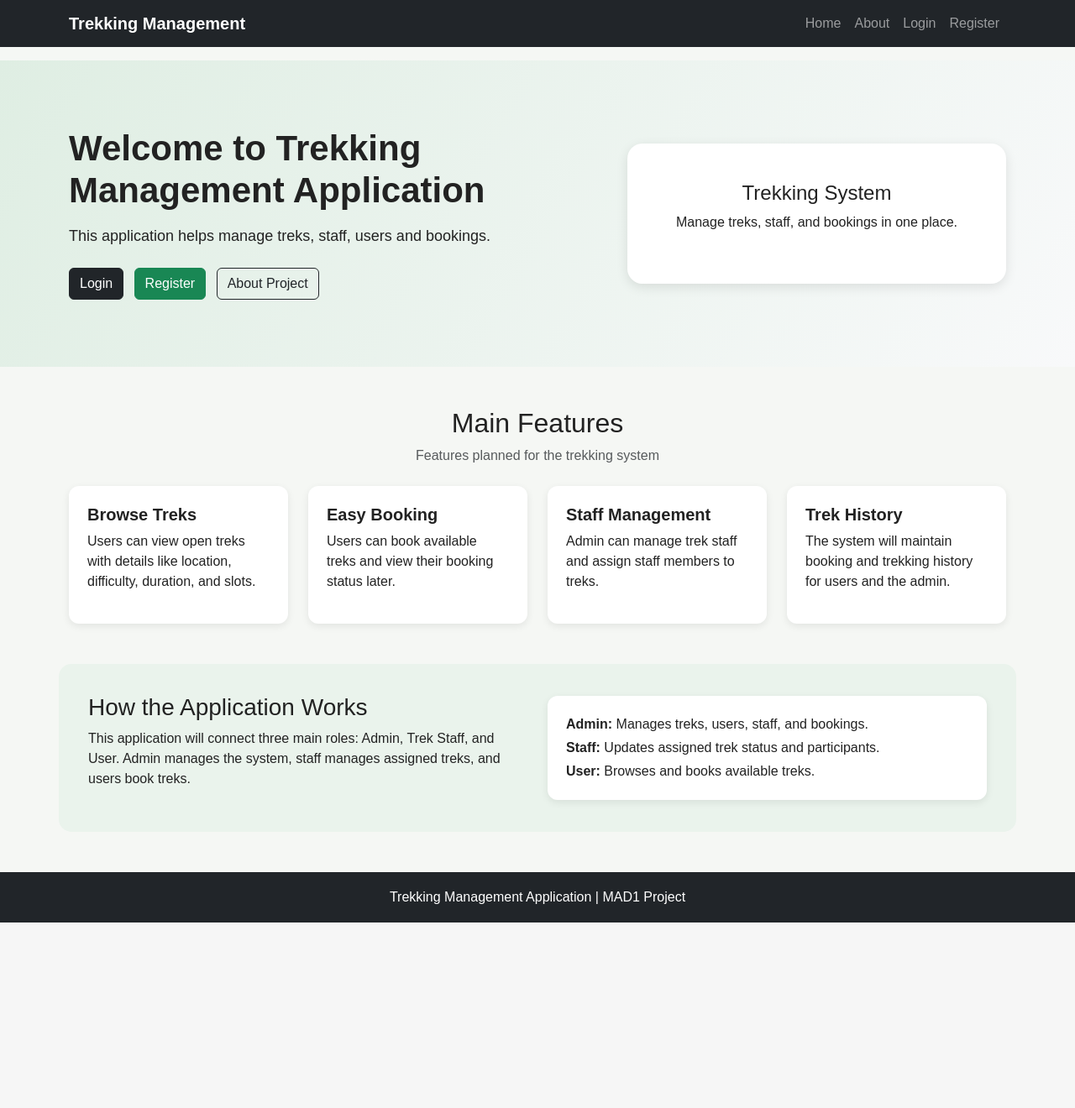
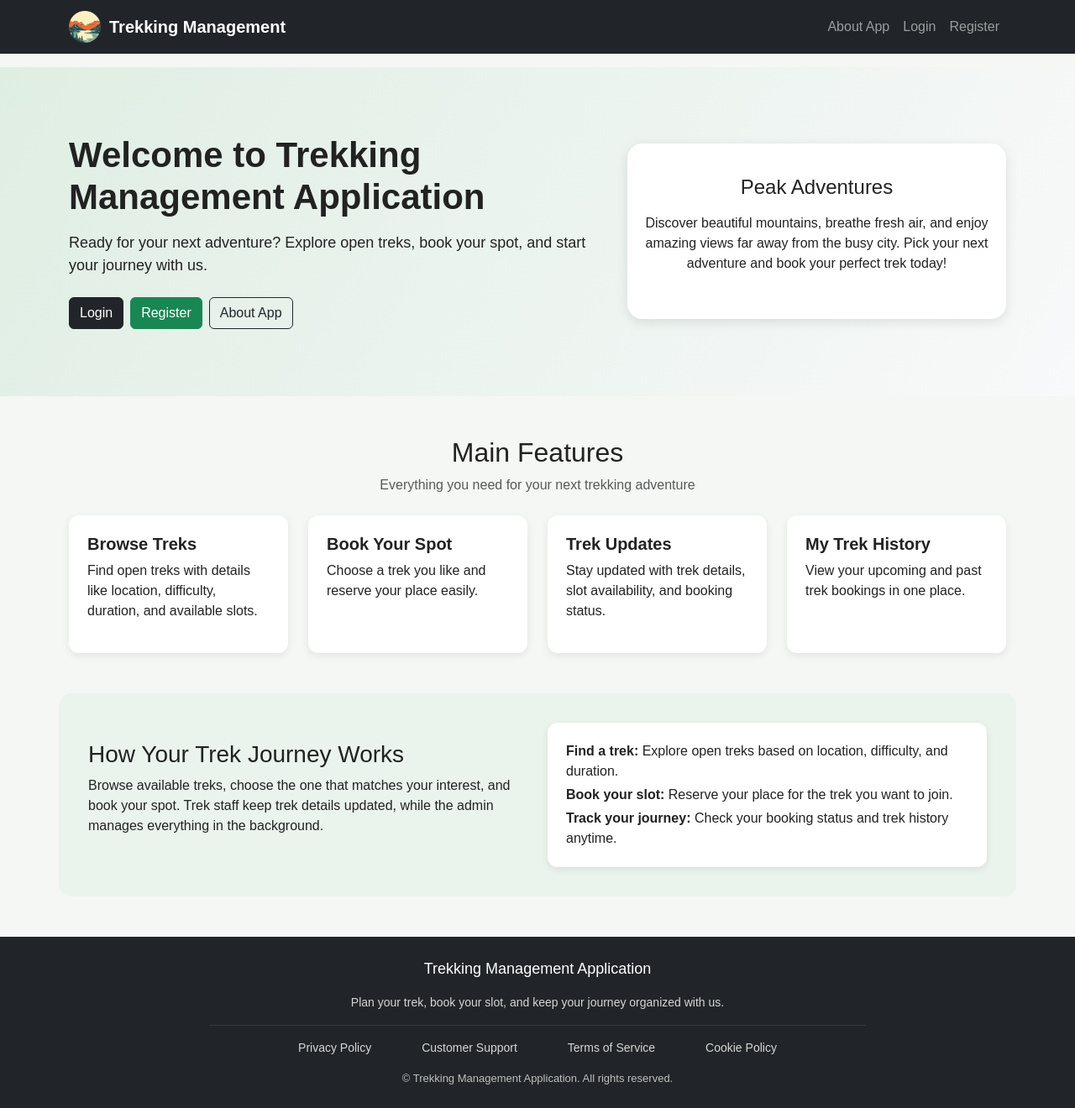
Before and after one commit to richa-chaudharyy/Trekking-Management, a Flask app: page / in a window 1280 px wide. Shown: the whole page at 84% size. Before the commit the page ends 1099 px from the top, so only its background shows below. Run offline with Flask 3, Linux system fonts and the light colour scheme.

Commit message:
Improve public pages UI and added logo

```diff
--- a/static/css/style.css
+++ b/static/css/style.css
@@ -2,6 +2,13 @@ body {
     background-color: #f5f7f4;
     color: #222;
     font-family: Arial, sans-serif;
+}
+
+.navbar-logo {
+    width: 38px;
+    height: 38px;
+    object-fit: contain;
+    margin-right: 10px;
 }
 
 .hero-section {
@@ -22,7 +29,7 @@ body {
 
 .hero-card {
     background-color: white;
-    padding: 45px 25px;
+    padding: 38px 18px;
     border-radius: 18px;
     box-shadow: 0 4px 14px rgba(0, 0, 0, 0.1);
 }
@@ -36,11 +43,18 @@ body {
     border-radius: 12px;
     height: 100%;
     box-shadow: 0 3px 10px rgba(0, 0, 0, 0.08);
+    transition: 0.3s ease;
 }
 
 .feature-card h5,
 .role-card h5 {
     font-weight: 700;
+}
+
+.feature-card:hover,
+.role-card:hover {
+    transform: translateY(-5px);
+    box-shadow: 0 6px 18px rgba(0, 0, 0, 0.11);
 }
 
 .trek-section {
@@ -61,5 +75,38 @@ body {
 .footer-section {
     background-color: #212529;
     color: white;
-    padding: 18px 0;
+    padding: 25px 0;
 }
+
+.footer-title {
+    font-size: 18px;
+}
+
+.footer-small-line {
+    font-size: 14px;
+    color: #d6d6d6;
+}
+
+.footer-line {
+    width: 70%;
+    margin: 0 auto 14px;
+    border: none;
+    border-top: 1px solid #787e83;
+}
+
+.footer-text-links {
+    display: flex;
+    justify-content: center;
+    gap: 60px;
+    flex-wrap: wrap;
+    font-size: 14px;
+}
+
+.footer-text-links span {
+    color: #d6d6d6;
+}
+
+.footer-copy {
+    font-size: 13px;
+    color: #bfbfbf;
+}
--- a/templates/base.html
+++ b/templates/base.html
@@ -3,6 +3,8 @@
 <head>
     <meta charset="UTF-8">
     <title>Trekking Management Application</title>
+    <link rel="icon" href="{{ url_for('static', filename='images/logo.png') }}">
+
     <meta name="viewport" content="width=device-width, initial-scale=1">
 
     <link href="https://cdn.jsdelivr.net/npm/bootstrap@5.3.3/dist/css/bootstrap.min.css" rel="stylesheet">
@@ -13,8 +15,9 @@
 
     <nav class="navbar navbar-expand-lg navbar-dark bg-dark">
         <div class="container">
-            <a class="navbar-brand fw-bold" href="{{ url_for('home') }}">
-                Trekking Management
+            <a class="navbar-brand fw-bold d-flex align-items-center" href="{{ url_for('home') }}">
+                <img src="{{ url_for('static', filename='images/logo.png') }}" alt="Logo" class="navbar-logo">
+                <span>Trekking Management</span>
             </a>
 
             <button class="navbar-toggler" type="button" data-bs-toggle="collapse" data-bs-target="#mainNavbar">
@@ -24,11 +27,7 @@
             <div class="collapse navbar-collapse" id="mainNavbar">
                 <ul class="navbar-nav ms-auto">
                     <li class="nav-item">
-                        <a class="nav-link" href="{{ url_for('home') }}">Home</a>
-                    </li>
-
-                    <li class="nav-item">
-                        <a class="nav-link" href="{{ url_for('about') }}">About</a>
+                        <a class="nav-link" href="{{ url_for('about') }}">About App</a>
                     </li>
 
                     <li class="nav-item">
@@ -50,7 +49,7 @@
                     {% for category, message in messages %}
                         <div class="alert alert-{{ category }} alert-dismissible fade show" role="alert">
                             {{ message }}
-                            <button type="button" class="btn-close" data-bs-dismiss="alert"></button>
+                            <button type="button" class="btn-close" data-bs-dismiss="alert" aria-label="Close"></button>
                         </div>
                     {% endfor %}
                 {% endif %}
@@ -63,7 +62,22 @@
 
     <footer class="footer-section mt-5">
         <div class="container text-center">
-            <p class="mb-0">Trekking Management Application | MAD1 Project</p>
+            <p class="footer-title mb-3">
+                Trekking Management Application
+            </p>
+            <p class="footer-small-line mb-3">
+                Plan your trek, book your slot, and keep your journey organized with us.
+            </p>
+            <hr class="footer-line">
+            <div class="footer-text-links mb-3 mt-3">
+                <span>Privacy Policy</span>
+                <span>Customer Support</span>
+                <span>Terms of Service</span>
+                <span>Cookie Policy</span>
+            </div>
+            <p class="footer-copy mb-0">
+                &copy; Trekking Management Application. All rights reserved.
+            </p>
         </div>
     </footer>
 
--- a/templates/home.html
+++ b/templates/home.html
@@ -9,20 +9,20 @@
                 <h1 class="hero-title">Welcome to Trekking Management Application</h1>
 
                 <p class="hero-text">
-                    This application helps manage treks, staff, users and bookings.
+                    Ready for your next adventure? Explore open treks, book your spot, and start your journey with us.
                 </p>
 
-                <div class="mt-4">
-                    <a href="{{ url_for('login') }}" class="btn btn-dark me-2">Login</a>
-                    <a href="{{ url_for('register') }}" class="btn btn-success me-2">Register</a>
-                    <a href="{{ url_for('about') }}" class="btn btn-outline-dark">About Project</a>
+                <div class="mt-4 d-flex flex-wrap gap-2">
+                    <a href="{{ url_for('login') }}" class="btn btn-dark">Login</a>
+                    <a href="{{ url_for('register') }}" class="btn btn-success">Register</a>
+                    <a href="{{ url_for('about') }}" class="btn btn-outline-dark">About App</a>
                 </div>
             </div>
 
             <div class="col-lg-5 text-center mt-4 mt-lg-0">
                 <div class="hero-card">
-                    <h4>Trekking System</h4>
-                    <p>Manage treks, staff, and bookings in one place.</p>
+                    <h4 class="mb-3">Peak Adventures</h4>
+                    <p>Discover beautiful mountains, breathe fresh air, and enjoy amazing views far away from the busy city. Pick your next adventure and book your perfect trek today!</p>
                 </div>
             </div>
         </div>
@@ -32,35 +32,35 @@
 <section class="container mt-5">
     <div class="text-center mb-4">
         <h2>Main Features</h2>
-        <p class="text-muted">Features planned for the trekking system</p>
+        <p class="text-muted">Everything you need for your next trekking adventure</p>
     </div>
 
     <div class="row g-4">
         <div class="col-md-3">
             <div class="feature-card">
                 <h5>Browse Treks</h5>
-                <p>Users can view open treks with details like location, difficulty, duration, and slots.</p>
+                <p>Find open treks with details like location, difficulty, duration, and available slots.</p>
             </div>
         </div>
 
         <div class="col-md-3">
             <div class="feature-card">
-                <h5>Easy Booking</h5>
-                <p>Users can book available treks and view their booking status later.</p>
+                <h5>Book Your Spot</h5>
+                <p>Choose a trek you like and reserve your place easily.</p>
             </div>
         </div>
 
         <div class="col-md-3">
             <div class="feature-card">
-                <h5>Staff Management</h5>
-                <p>Admin can manage trek staff and assign staff members to treks.</p>
+                <h5>Trek Updates</h5>
+                <p>Stay updated with trek details, slot availability, and booking status.</p>
             </div>
         </div>
 
         <div class="col-md-3">
             <div class="feature-card">
-                <h5>Trek History</h5>
-                <p>The system will maintain booking and trekking history for users and the admin.</p>
+                <h5>My Trek History</h5>
+                <p>View your upcoming and past trek bookings in one place.</p>
             </div>
         </div>
     </div>
@@ -69,18 +69,18 @@
 <section class="container trek-section mt-5">
     <div class="row align-items-center">
         <div class="col-md-6">
-            <h3>How the Application Works</h3>
+            <h3>How Your Trek Journey Works</h3>
             <p>
-                This application will connect three main roles: Admin, Trek Staff, and User.
-                Admin manages the system, staff manages assigned treks, and users book treks.
+                Browse available treks, choose the one that matches your interest, and book your spot.
+                Trek staff keep trek details updated, while the admin manages everything in the background.
             </p>
         </div>
 
         <div class="col-md-6">
             <div class="info-box">
-                <p class="mb-1"><strong>Admin:</strong> Manages treks, users, staff, and bookings.</p>
-                <p class="mb-1"><strong>Staff:</strong> Updates assigned trek status and participants.</p>
-                <p class="mb-0"><strong>User:</strong> Browses and books available treks.</p>
+                <p class="mb-1"><strong>Find a trek:</strong> Explore open treks based on location, difficulty, and duration.</p>
+                <p class="mb-1"><strong>Book your slot:</strong> Reserve your place for the trek you want to join.</p>
+                <p class="mb-0"><strong>Track your journey:</strong> Check your booking status and trek history anytime.</p>
             </div>
         </div>
     </div>
```
Also changed, not shown: templates/about.html (+22 -17 lines), static/images/logo.png (added).
